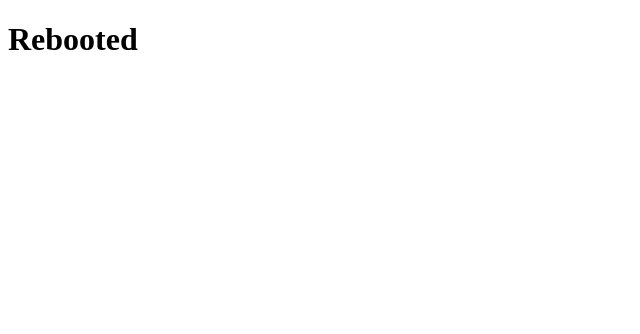
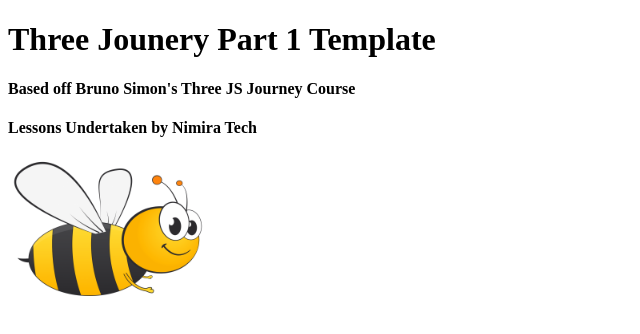
Before and after one commit to Nimira43/Image-Effects-Vol-1, a website: page index.html in a window 1280 px wide. Shown: the whole page, without its empty margins (0-640 px from the left). Drawn offline with Linux system fonts and the light colour scheme.

Commit message:
Vite brought in. Favicon brought in.

```diff
--- a/index.html
+++ b/index.html
@@ -3,9 +3,13 @@
 <head>
   <meta charset="UTF-8">
   <meta name="viewport" content="width=device-width, initial-scale=1.0">
-  <title>Rebooted</title>
+  <link rel="icon" type="image/png" href="images/billy.png">
+  <title>Starter Template</title>
 </head>
 <body>
-  <h1>Rebooted</h1>
+  <h1>Three Jounery Part 1 Template</h1>
+  <h4>Based off Bruno Simon's Three JS Journey Course</h4>
+  <h4>Lessons Undertaken by Nimira Tech</h4>
+  <img src="./images/billy.png" width="200px">
 </body>
 </html>
```
Also changed, not shown: package.json (added, +15 -0 lines), images/billy.png (added), 2 other files.
